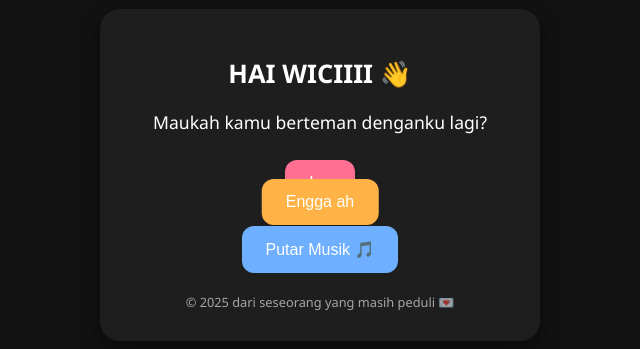
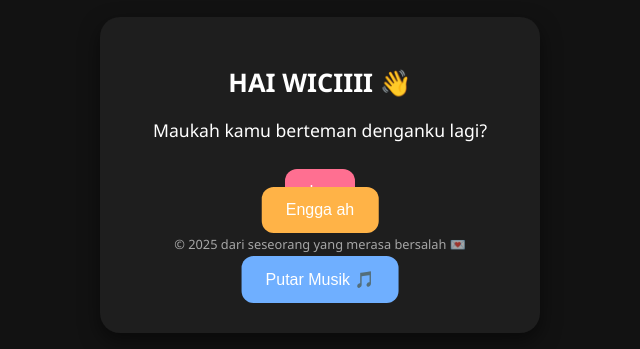
Before and after one commit to dapskyy/hi-wiciii, a plain HTML site: page index.html in a window 1280 px wide. Shown: the part 225-574 px from the top of the page, without its empty margins (320-960 px from the left). Drawn offline with Linux system fonts and the light colour scheme; some packages are replaced by stand-ins of ours; a script that the page names is missing.

Commit message:
index.html

```diff
--- a/index.html
+++ b/index.html
@@ -23,7 +23,7 @@
       max-width: 90%;
       width: 400px;
       background-color: rgba(255, 255, 255, 0.05);
-      padding: 30px 20px;
+      padding: 30px 20px 80px;
       border-radius: 20px;
       box-shadow: 0 8px 20px rgba(0, 0, 0, 0.5);
       position: relative;
@@ -64,6 +64,10 @@
       background-color: #6fafff;
       color: white;
       margin-top: 20px;
+      position: absolute;
+      bottom: 20px;
+      left: 50%;
+      transform: translateX(-50%);
     }
     footer {
       margin-top: 20px;
@@ -78,9 +82,9 @@
     <p>Maukah kamu berteman denganku lagi?</p>
     <button class="yes" onclick="showPopup()">Iya</button>
     <button id="noBtn" class="no" onclick="moveButton()">Engga ah</button>
+    <footer>© 2025 dari seseorang yang merasa bersalah 💌</footer>
     <button class="music-btn" onclick="document.getElementById('myAudio').play()">Putar Musik 🎵</button>
-    <audio id="myAudio" src="why-cant-you.mp3"></audio>
-    <footer>© 2025 dari seseorang yang masih peduli 💌</footer>
+    <audio id="myAudio" src="givemeasign.mp3"></audio>
   </div>
 
   <script>
```
